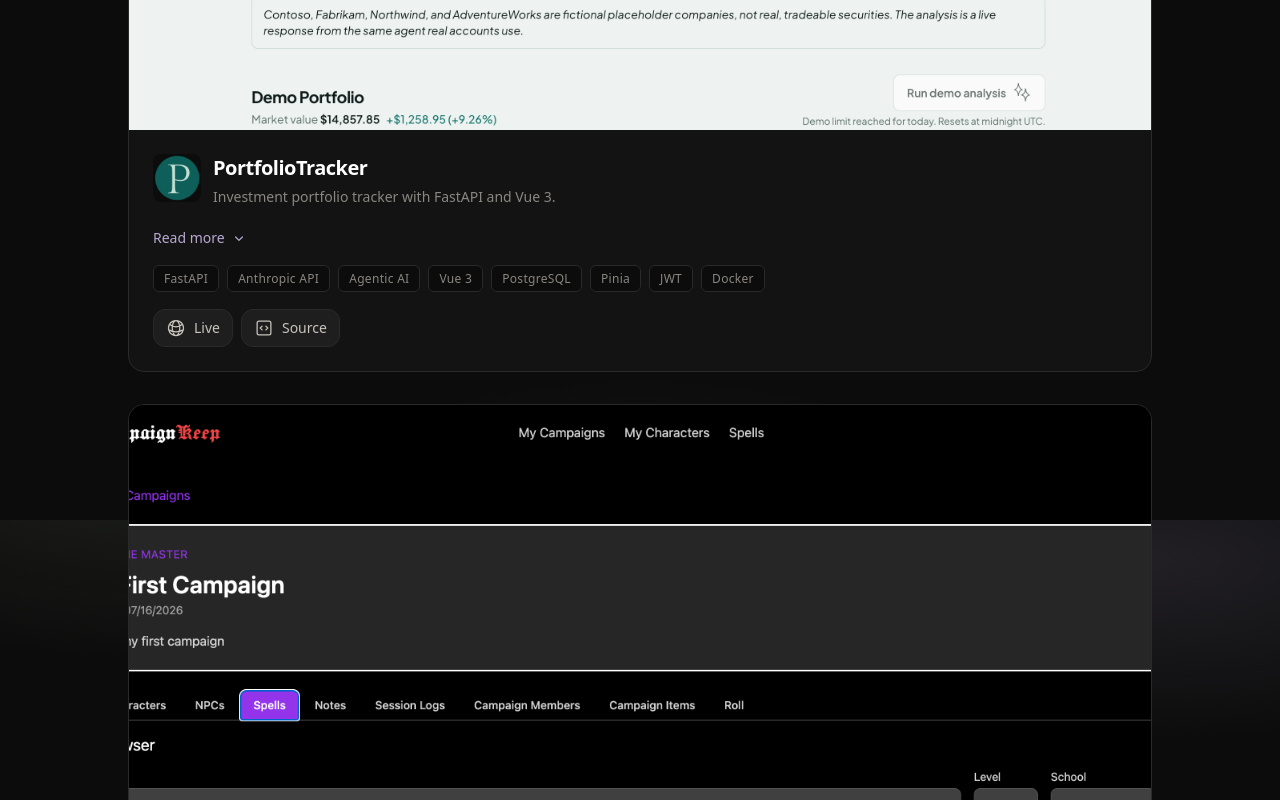
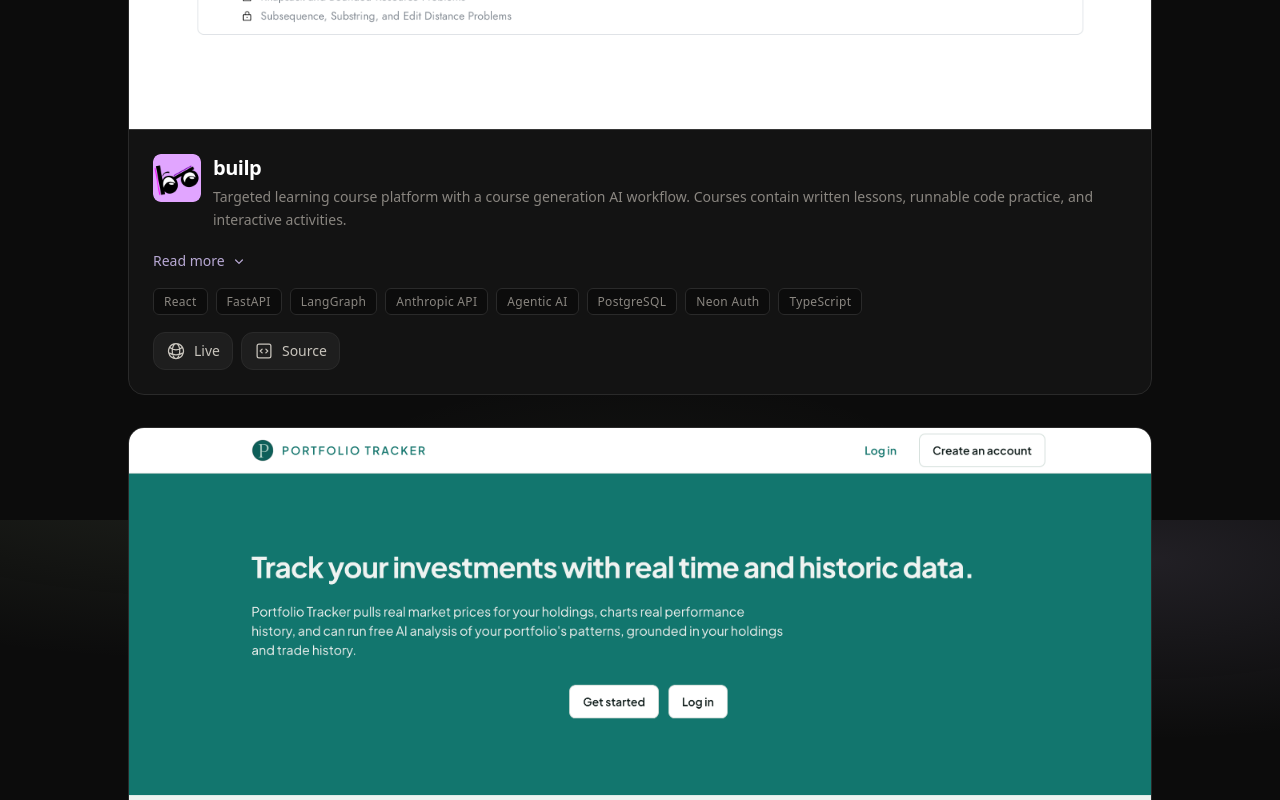
Before and after one commit to kdnth/project-portfolio, a Vue app: page / in a window 1280 px wide. Shown: the part 1880-2680 px from the top of the page. Built offline with nearby package versions, Linux system fonts and the light colour scheme.

Commit message:
feat: add builp project info

```diff
--- a/src/data/projects.ts
+++ b/src/data/projects.ts
@@ -1,6 +1,8 @@
+import builpLogo from '@/assets/projects/logos/builp.png'
 import campaignKeepLogo from '@/assets/projects/logos/campaignkeep.png'
 import chordShufflerLogo from '@/assets/projects/logos/chord-shuffler.png'
 import portfolioTrackerLogo from '@/assets/projects/logos/portfolio-tracker.png'
+import builpScreenshot from '@/assets/projects/screenshots/builp.png'
 import campaignKeepScreenshot from '@/assets/projects/screenshots/campaignkeep.png'
 import chordShufflerScreenshot from '@/assets/projects/screenshots/chord-shuffler.png'
 import portfolioTrackerScreenshot from '@/assets/projects/screenshots/portfolio-tracker.png'
@@ -20,6 +22,30 @@ export type Project = {
 }
 
 export const projects: Project[] = [
+  {
+    id: 'builp',
+    name: 'builp',
+    summary:
+      'Targeted learning course platform with a course generation AI workflow. Courses contain written lessons, runnable code practice, and interactive activities.',
+    description:
+      'Write, generate, and work through courses combining written lessons, runnable code practice, and interactive activities. Course generation is powered by LangGraph with tiered Anthropic model routing, using either a server-managed free credit or a user-supplied API key. React/Mantine frontend, FastAPI/SQLAlchemy/Postgres backend, and Neon Auth.',
+    tags: [
+      'React',
+      'FastAPI',
+      'LangGraph',
+      'Anthropic API',
+      'Agentic AI',
+      'PostgreSQL',
+      'Neon Auth',
+      'TypeScript',
+    ],
+    logo: builpLogo,
+    logoAlt: 'builp logo. stylized lowercase b and p to create cartoon eyes',
+    screenshot: builpScreenshot,
+    screenshotAlt: 'builp course view showing a Dynamic Programming Fundamentals lesson outline',
+    liveUrl: 'https://builp.kdnth.co',
+    sourceUrl: 'https://github.com/kdnth/builp',
+  },
   {
     id: 'portfolio-tracker',
     name: 'PortfolioTracker',
```
Also changed, not shown: src/assets/projects/logos/builp.png (added), src/assets/projects/screenshots/builp.png (added).
